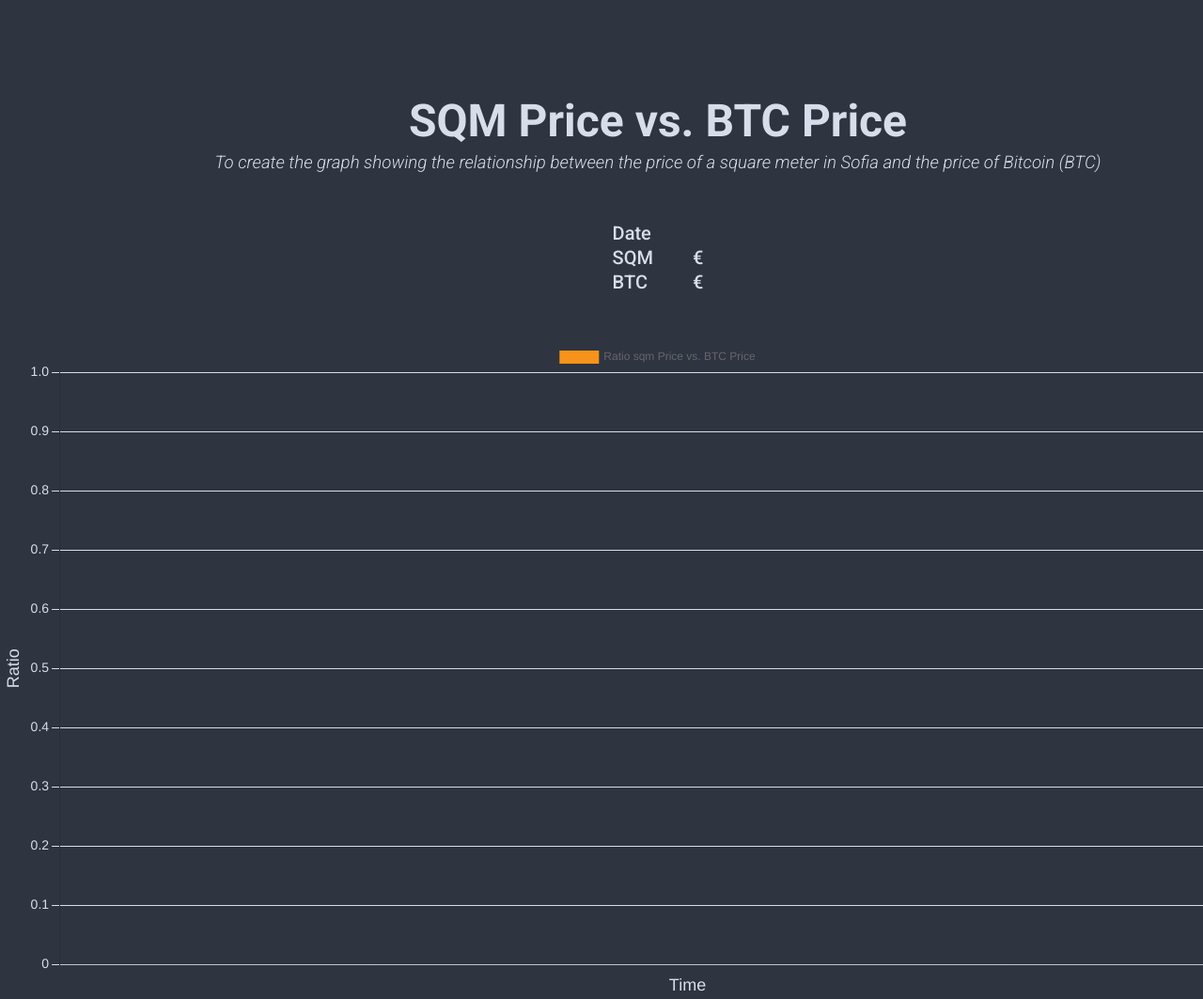
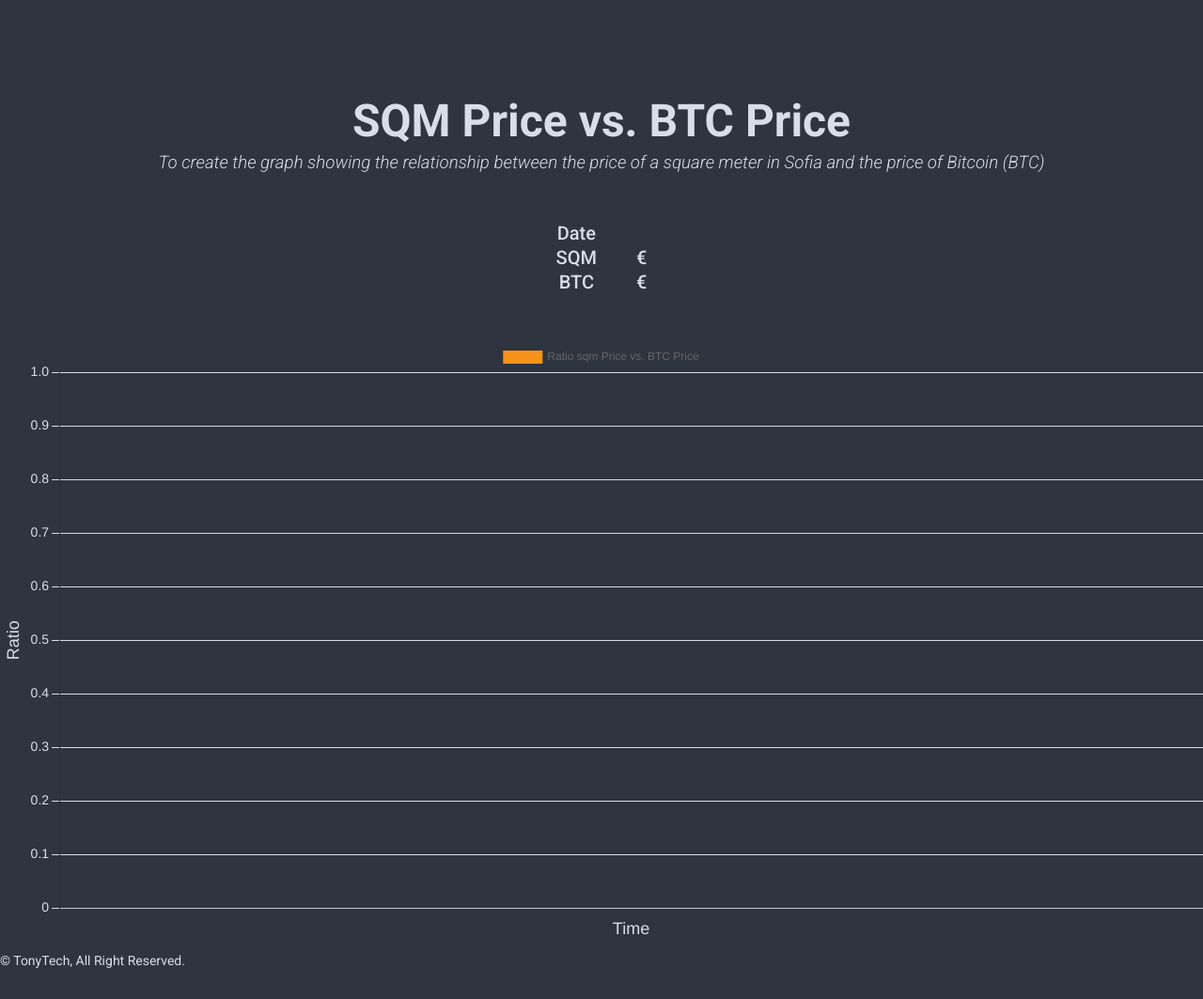
Before and after one commit to tonytech83/sqm-vs-btc, a Flask app: template templates/index.html in a window 1280 px wide; the page is wider, and only the part inside the window is pictured. Shown: the top 1063 px of that part at 94% size. After the commit the page ends 1030 px from the top of that part, so only its background shows below. Run offline with Flask 3, Linux system fonts and the light colour scheme; the template is opened without the code that fills it, so the values that code supplies are empty.

Commit message:
Updated CSS. Add y axis min to be zero.

```diff
--- a/static/chart.js
+++ b/static/chart.js
@@ -42,6 +42,7 @@
               font: { size: 14 },
             },
             grid: { color: "rgba(216, 222, 233, 1.0)" },
+            min: 0,
           },
         },
       },
--- a/static/styles.css
+++ b/static/styles.css
@@ -22,7 +22,8 @@
   background-color: #2e3440;
   color: #d8dee9;
   font-family: "Roboto", sans-serif;
-  width: 1400px;
+  max-width: 1400px; /* Ensures content doesn't overflow on large screens */
+  width: 100%; /* Makes it responsive */
   margin: auto;
 }
 
@@ -49,7 +50,7 @@
   font-weight: 500;
   font-size: 20px;
   max-width: 80%;
-  align-items: center;
+  text-align: center; /* Center table content */
   margin: auto;
   margin-bottom: 50px;
 }
```
